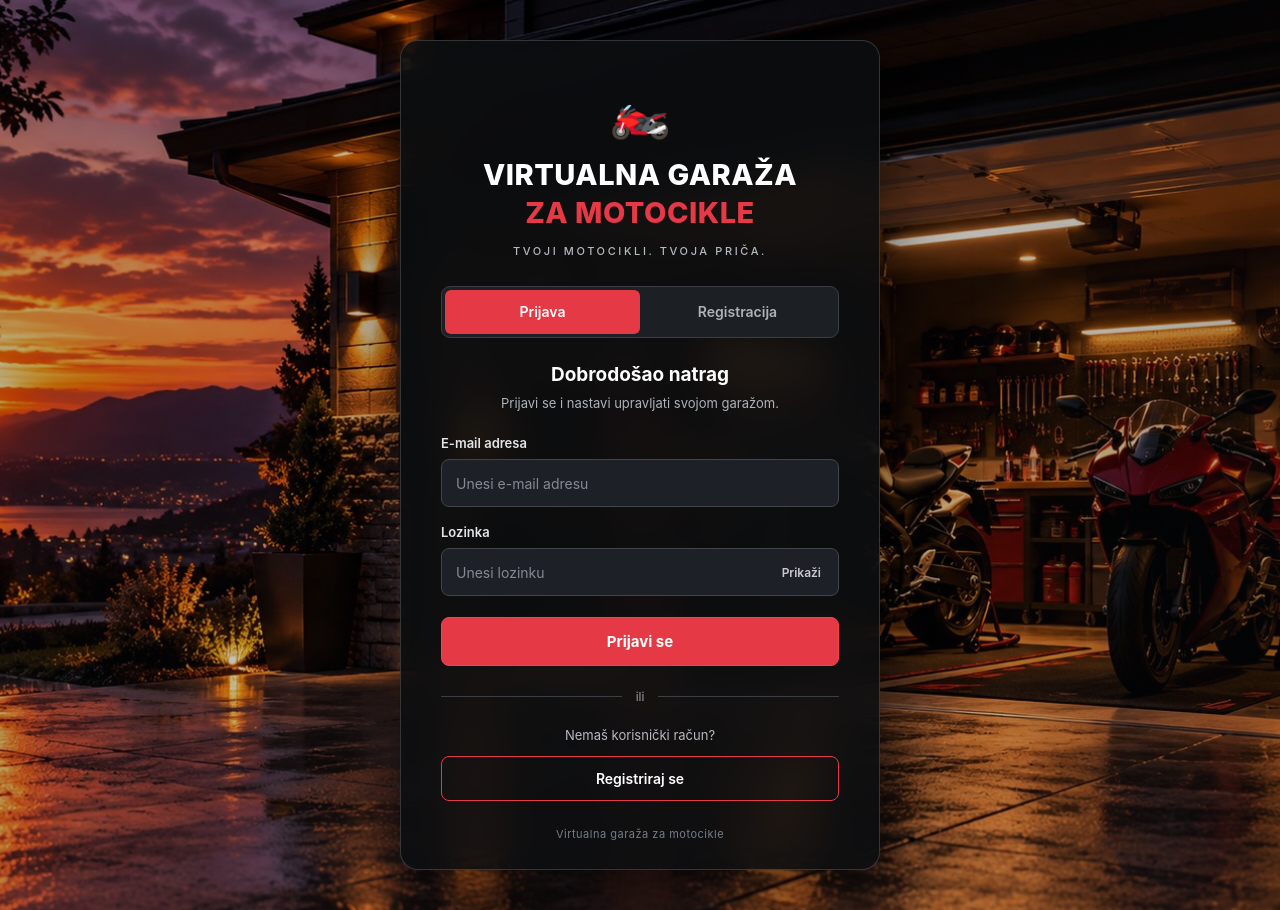
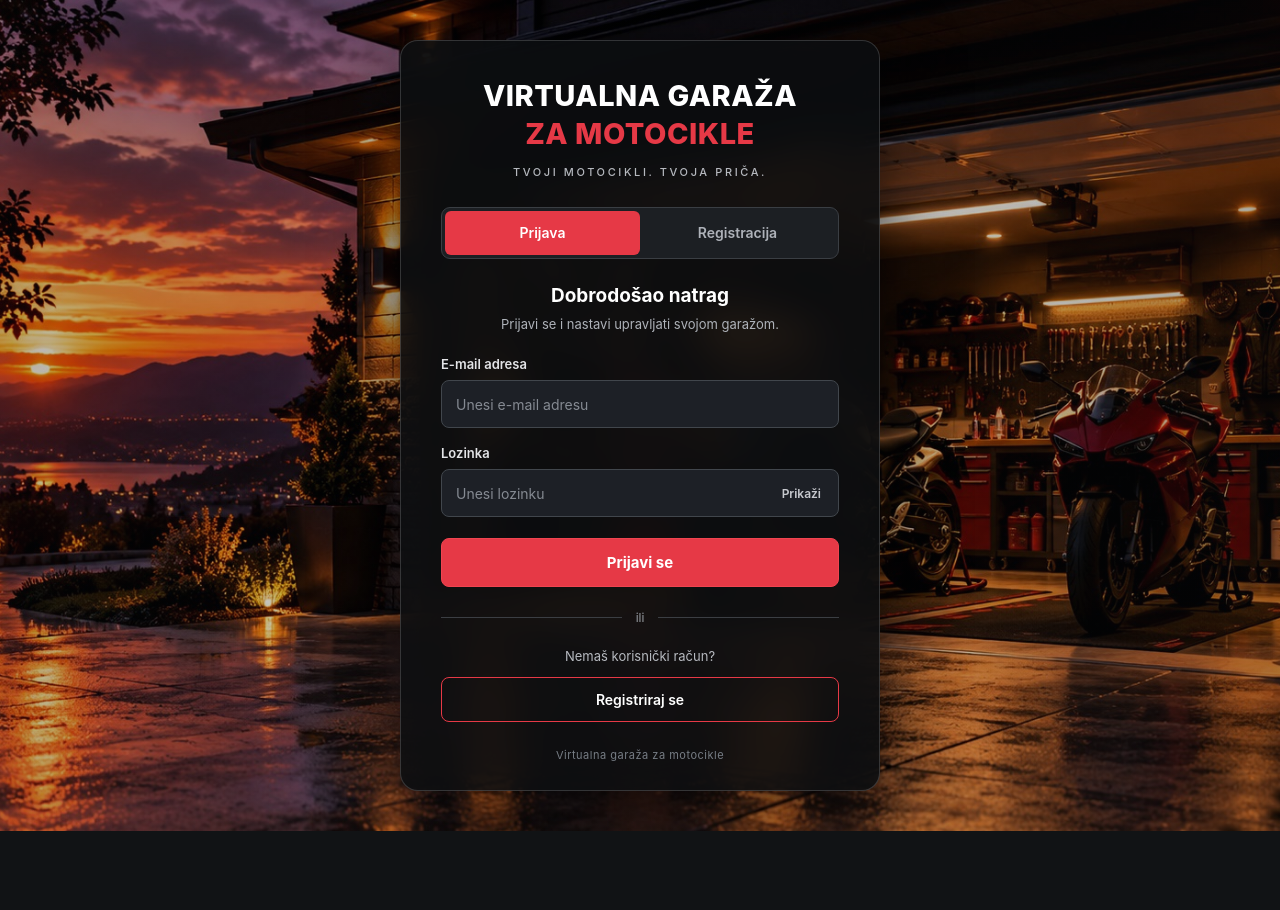
Before and after one commit to tjurcevicos/VirtualnaGarazaZaMotocikle, a React (Vite) app: page / in a window 1280 px wide. After the commit the page ends 831 px from the top, so only its background shows below. Built offline with nearby package versions, Linux system fonts and the light colour scheme.

Commit message:
Uklonjena ikona motocikla s prijave
Pojednostavljen izgled stranice za prijavu i registraciju.

```diff
--- a/src/components/Auth.jsx
+++ b/src/components/Auth.jsx
@@ -58,9 +58,6 @@ function Auth({ onAuthenticated }) {
 
       <section className="auth-card">
         <div className="auth-brand">
-          <div className="auth-logo" aria-hidden="true">
-            🏍️
-          </div>
 
           <h1 className="auth-title">
             VIRTUALNA GARAŽA
```
